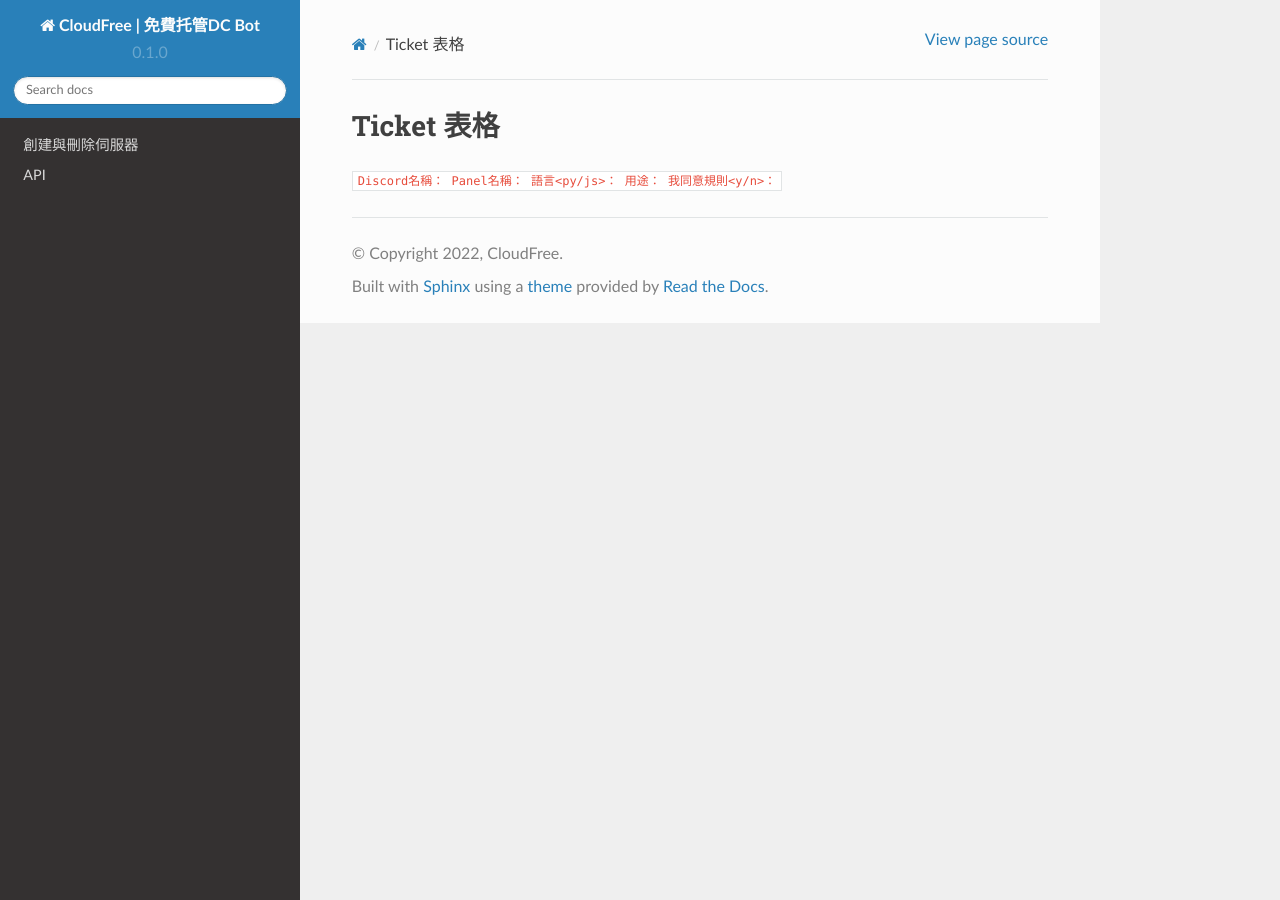
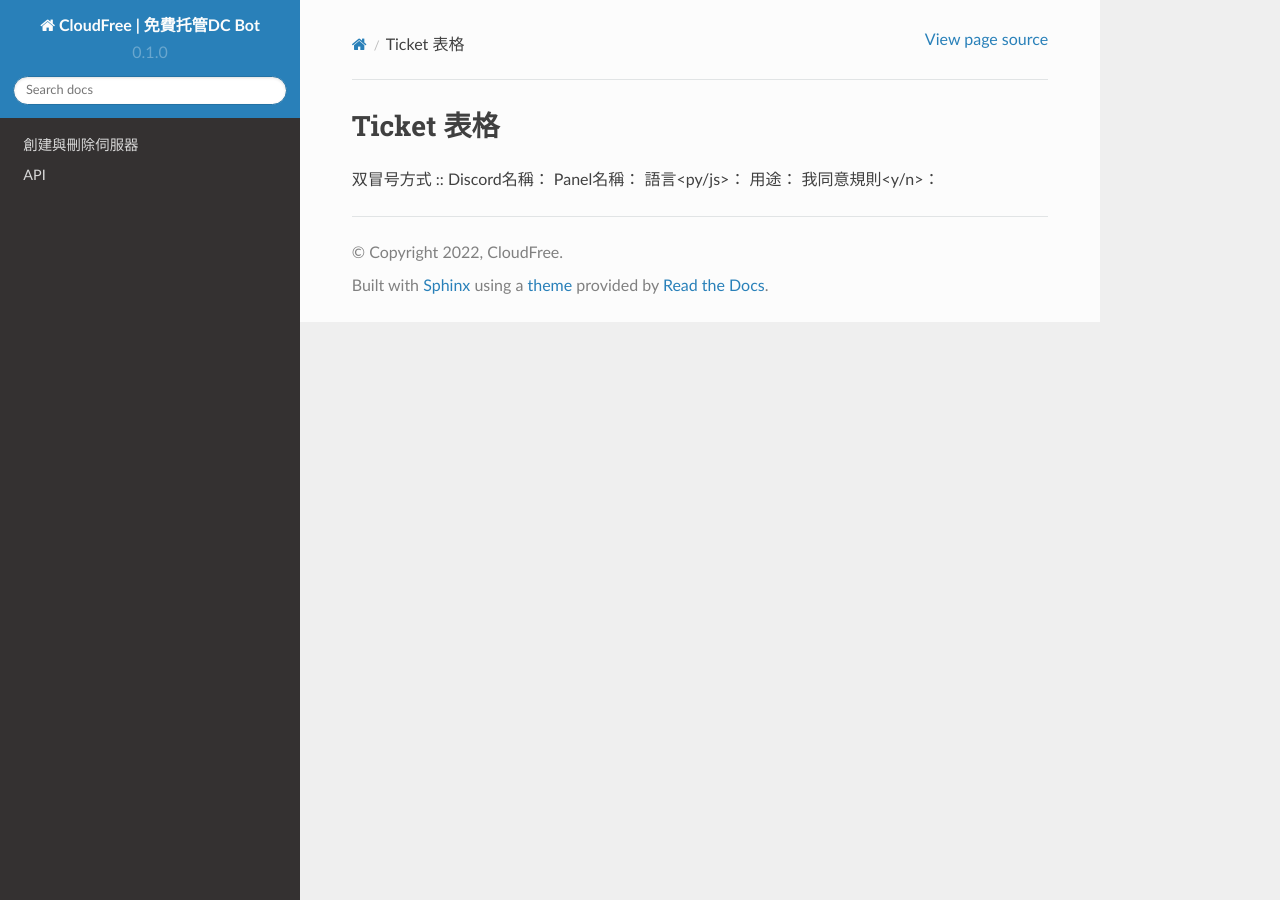
Before and after one commit to alexkong1123/cloudfree-docs, a Sphinx documentation site: the page built from docs/source/ticket_form.rst, in a window 1280 px wide. Built offline with Sphinx 7.4.7 and the Read the Docs theme 2.0.0, drawn with Linux system fonts in a browser that asks for light colours.

Commit message:
Update ticket_form.rst

```diff
--- a/docs/source/ticket_form.rst
+++ b/docs/source/ticket_form.rst
@@ -1,8 +1,9 @@
 Ticket 表格
 =====
 
-``Discord名稱：
+双冒号方式 ::
+Discord名稱：
 Panel名稱：
 語言<py/js>：
 用途：
-我同意規則<y/n>：``
+我同意規則<y/n>：
```
